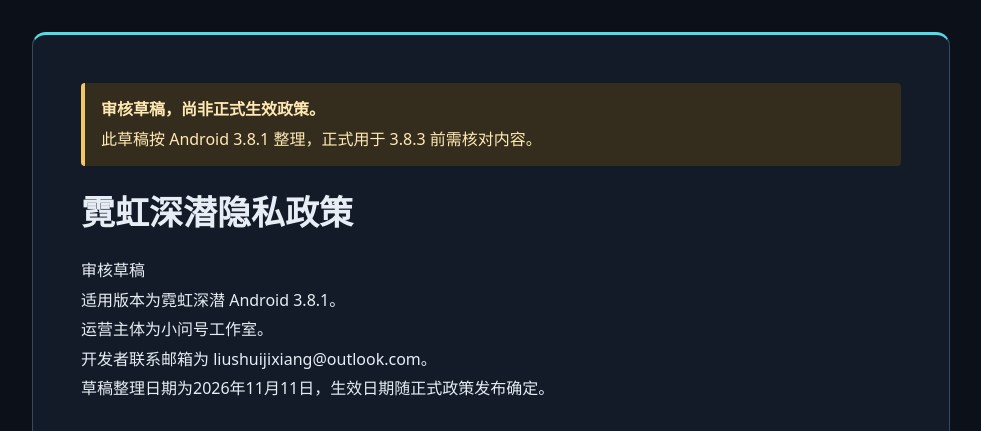
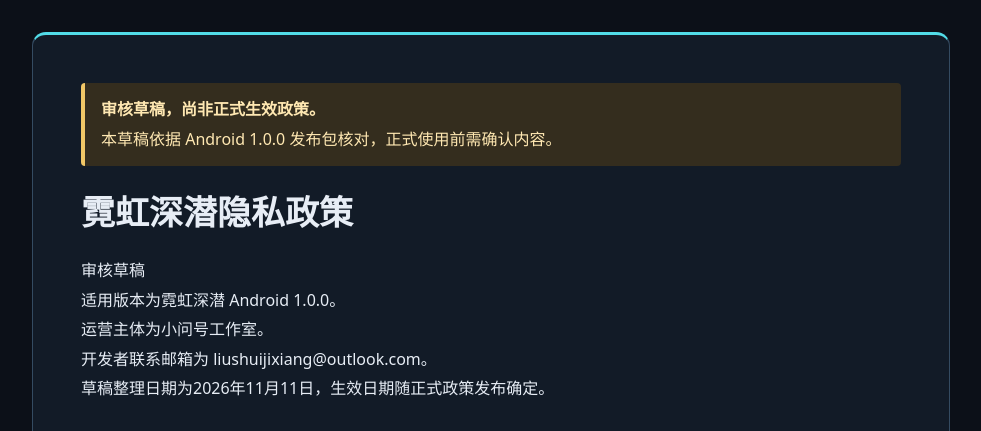
Before and after one commit to liushuijixiang/neon-depth-privacy, a plain HTML site: page index.html in a window 1280 px wide. Shown: the top 431 px of the page, without its empty margins (149-1130 px from the left). Drawn offline with Linux system fonts and the light colour scheme.

Commit message:
Update review draft for the 1.0.0 release

```diff
--- a/index.html
+++ b/index.html
@@ -2,8 +2,8 @@
 <html lang="zh-CN"><head><meta charset="utf-8"><meta name="viewport" content="width=device-width, initial-scale=1"><meta name="robots" content="noindex,nofollow"><title>霓虹深潜隐私政策 · 审核草稿</title><style>
 :root{color-scheme:dark; font-family:system-ui,-apple-system,"Microsoft YaHei",sans-serif; background:#0c1018; color:#e7edf5}
 body{margin:0; padding:32px 18px 60px; line-height:1.85}main{max-width:820px; margin:auto; padding:clamp(22px,5vw,48px); border:1px solid #344b61; border-top:3px solid #52dce8; background:#121b27; border-radius:14px}h1{font-size:clamp(25px,5vw,34px); margin:0 0 20px; line-height:1.35}h2{font-size:19px; color:#89e7ed; margin:30px 0 10px}p{margin:12px 0;overflow-wrap:anywhere}.notice{border-left:4px solid #f1c767;background:#342d1e;color:#ffe8b2;padding:12px 16px;margin:0 0 24px;border-radius:4px}a{color:#89e7ed}
-</style></head><body><main><div class="notice"><strong>审核草稿，尚非正式生效政策。</strong><br>此草稿按 Android 3.8.1 整理，正式用于 3.8.3 前需核对内容。</div><h1>霓虹深潜隐私政策</h1>
-<p>审核草稿<br>适用版本为霓虹深潜 Android 3.8.1。<br>运营主体为小问号工作室。<br>开发者联系邮箱为 liushuijixiang@outlook.com。<br>草稿整理日期为2026年11月11日，生效日期随正式政策发布确定。</p>
+</style></head><body><main><div class="notice"><strong>审核草稿，尚非正式生效政策。</strong><br>本草稿依据 Android 1.0.0 发布包核对，正式使用前需确认内容。</div><h1>霓虹深潜隐私政策</h1>
+<p>审核草稿<br>适用版本为霓虹深潜 Android 1.0.0。<br>运营主体为小问号工作室。<br>开发者联系邮箱为 liushuijixiang@outlook.com。<br>草稿整理日期为2026年11月11日，生效日期随正式政策发布确定。</p>
 <h2>一、适用范围</h2>
 <p>本政策说明霓虹深潜独立APK中的数据处理，以及开发者通过邮箱接收游戏反馈时的数据处理。</p>
 <p>如通过TapPlay运行游戏，TapTap提供平台账号、实名验证、防沉迷及运行环境。相关处理适用TapTap向用户展示的相应隐私政策与服务说明。</p>
```
